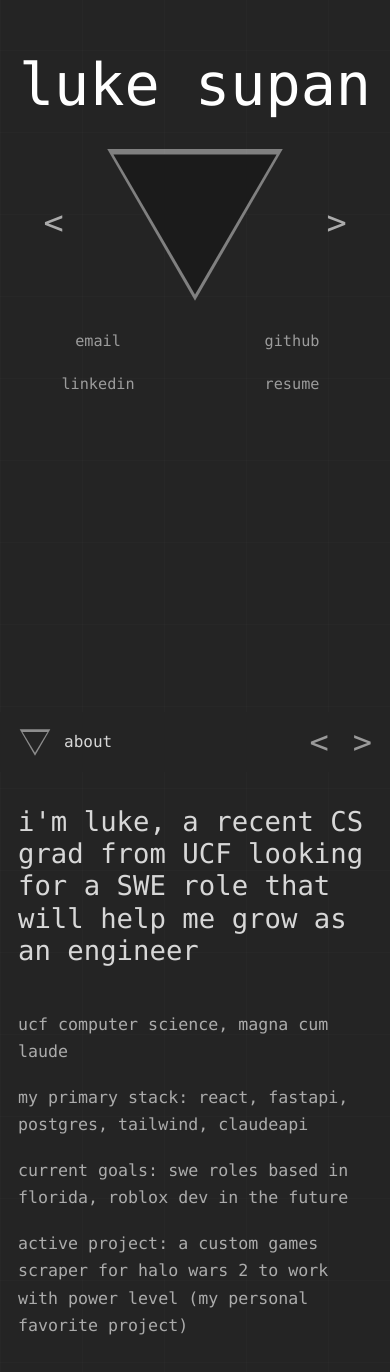
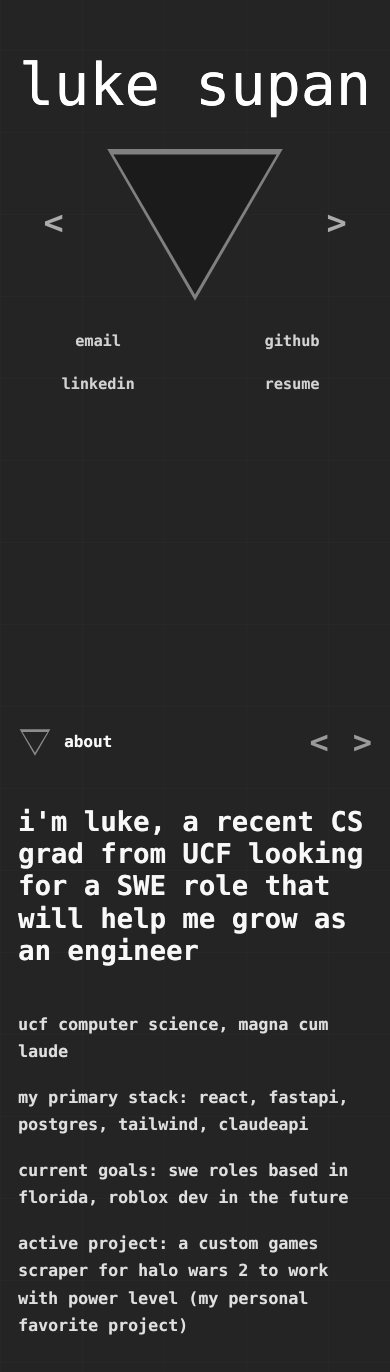
Before and after one commit to LukeSupan/LukeSupan.github.io, a React (Vite) app: page / in a window 390 px wide. Shown: the part 196-1568 px from the top of the page. Built offline with nearby package versions, Linux system fonts and the light colour scheme.

Commit message:
mobile font adjustment
mobile background fix too!

```diff
--- a/src/index.css
+++ b/src/index.css
@@ -642,6 +642,8 @@ button:focus-visible {
     background-image:
       linear-gradient(rgb(255 255 255 / 0.014) 1px, transparent 1px),
       linear-gradient(90deg, rgb(255 255 255 / 0.014) 1px, transparent 1px);
+    font-weight: 600;
+    text-shadow: 0.22px 0 currentColor;
   }
 
   .hero-section {
@@ -708,9 +710,6 @@ button:focus-visible {
     gap: 18px;
     margin-bottom: 34px;
     padding: 14px 0;
-    background: #242424;
-    box-shadow: 0 0 0 100vmax #242424;
-    clip-path: inset(0 -100vmax);
   }
 
   .detail-controls {
```
